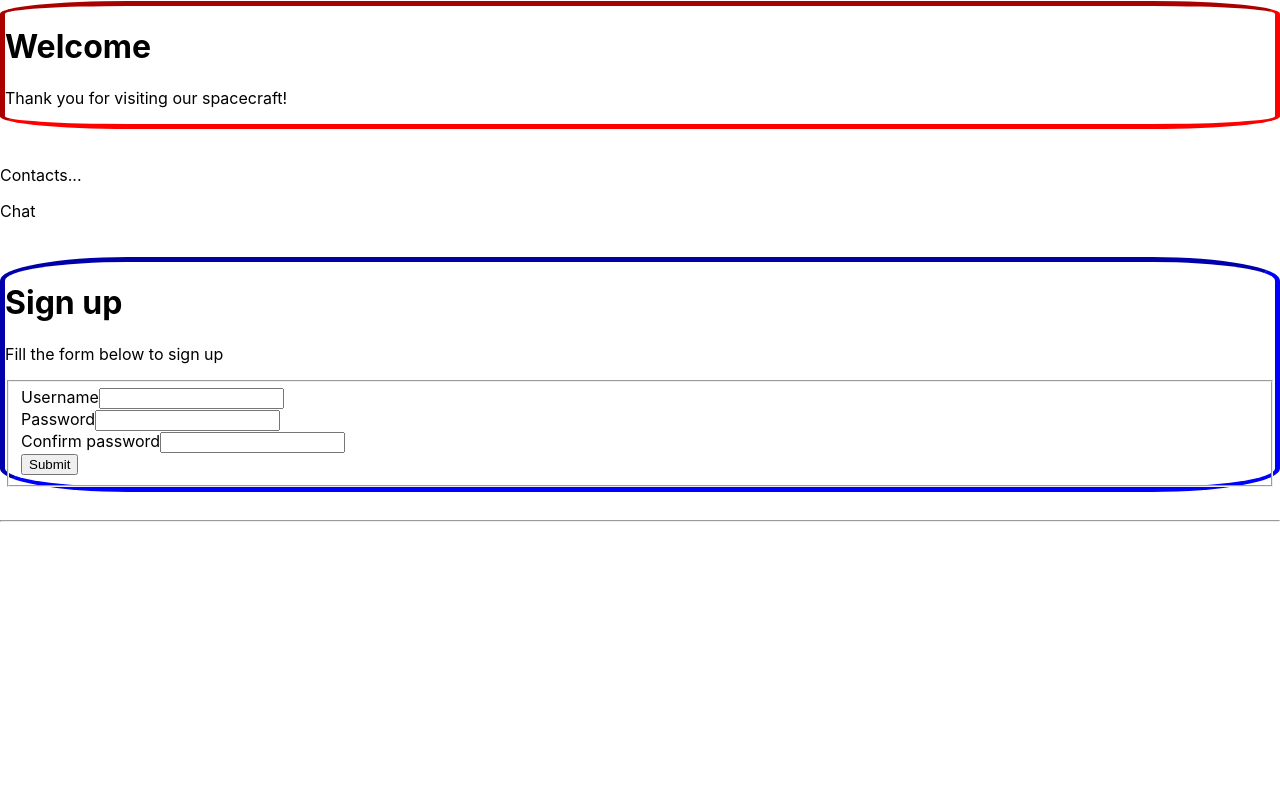
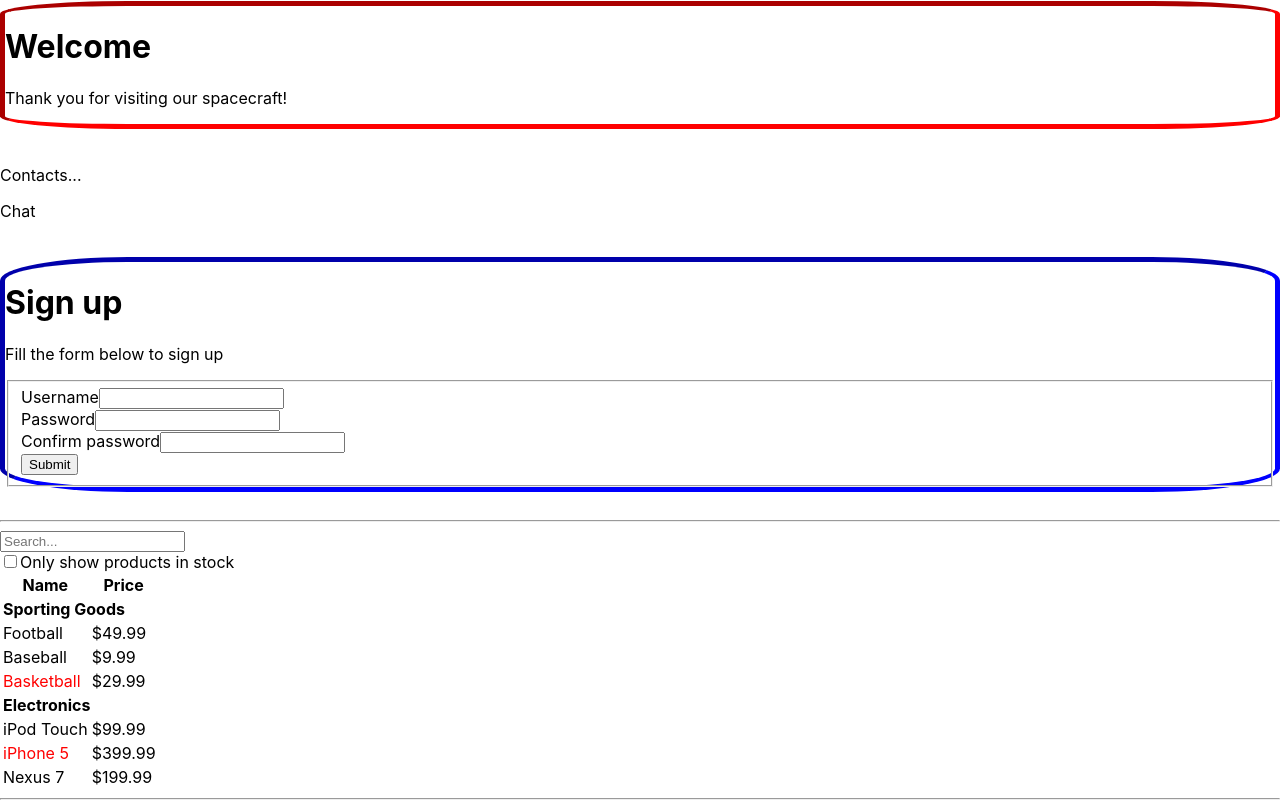
Before and after one commit to namik-hajiyev/ReactTutorial, a React (Create React App) app: page / in a window 1280 px wide. Shown: the part 3510-4318 px from the top of the page. Before the commit the page ends 4040 px from the top, so only its background shows below. Built offline with nearby package versions, Linux system fonts and the light colour scheme.

Commit message:
Thinking in React

```diff
--- a/public/index.html
+++ b/public/index.html
@@ -57,6 +57,8 @@
   <hr>
   <div id="dialog"></div>
   <hr>
+  <div id="products"></div>
+  <hr>
 
   <!--
       This HTML file is a template.
--- /dev/null
+++ b/src/components/Products/index.tsx
@@ -0,0 +1,181 @@
+import React, { ChangeEvent } from 'react';
+type Product = { id: number, category: string, price: string, stocked: boolean, name: string }
+type ProductsByCategory = { [category: string]: Product[] };
+
+
+const ProductsData: Product[] = [
+    { id: 1, category: "Sporting Goods", price: "$49.99", stocked: true, name: "Football" },
+    { id: 2, category: "Sporting Goods", price: "$9.99", stocked: true, name: "Baseball" },
+    { id: 3, category: "Sporting Goods", price: "$29.99", stocked: false, name: "Basketball" },
+    { id: 4, category: "Electronics", price: "$99.99", stocked: true, name: "iPod Touch" },
+    { id: 5, category: "Electronics", price: "$399.99", stocked: false, name: "iPhone 5" },
+    { id: 6, category: "Electronics", price: "$199.99", stocked: true, name: "Nexus 7" }
+];
+
+
+function groupProductsByCategory(products: Product[]) {
+    var productsByCategory: ProductsByCategory = {};
+    products.forEach(product => {
+        if (productsByCategory[product.category] == null) {
+            productsByCategory[product.category] = [];
+        }
+        productsByCategory[product.category].push(product);
+    }
+
+    );
+    return productsByCategory;
+}
+
+function createFilter(obj: Readonly<{ nameFilterText: string; showOnlyStocked: boolean; }>): (product: Product) => boolean {
+    if (obj.showOnlyStocked === false && !!obj.nameFilterText === false) {
+        return () => true;
+    }
+    else if (obj.showOnlyStocked) {
+        return (product) => product.stocked === true && product.name.includes(obj.nameFilterText);
+    }
+    else {
+        return (product) => product.name.includes(obj.nameFilterText);
+    }
+}
+
+class FilteredProducts extends React.Component<{ products: Product[] }, { nameFilterText: string, showOnlyStocked: boolean }> {
+    constructor(props: { products: Product[] }) {
+        super(props);
+        this.state = { nameFilterText: '', showOnlyStocked: false };
+        this.handleShowOnlyStockedChange = this.handleShowOnlyStockedChange.bind(this);
+        this.handleNameFilterChange = this.handleNameFilterChange.bind(this);
+
+    }
+
+    render() {
+        var filter = createFilter(this.state);
+        var productsByCategory = groupProductsByCategory(this.props.products.filter(filter))
+
+        return (
+            < div >
+                <ProductNameFilter onChange={this.handleNameFilterChange} />
+                <br />
+                <ProductStockFilter onChange={this.handleShowOnlyStockedChange} />
+                <ProductTable productsByCategory={productsByCategory} />
+            </div>
+        );
+    }
+
+
+    handleNameFilterChange(nameFilterText: string) {
+        this.setState({ nameFilterText });
+    }
+
+    handleShowOnlyStockedChange(showOnlyStocked: boolean) {
+        this.setState({ showOnlyStocked });
+    }
+
+
+}
+
+class ProductTable extends React.Component<{ productsByCategory: ProductsByCategory }> {
+    render() {
+        var productsByCategory = this.props.productsByCategory;
+        var categories = Object.keys(productsByCategory);
+        return (
+            <table>
+                <ProductTableHeader />
+                <tbody>
+                    {
+                        categories.map(category =>
+                            <React.Fragment key={category}>
+                                <CategoryRow key={category} category={category}>
+                                    <ProductRows products={productsByCategory[category]} />
+                                </CategoryRow>
+                            </React.Fragment>)
+                    }
+                </tbody>
+            </table>
+        );
+    }
+
+}
+
+class ProductTableHeader extends React.Component {
+    render() {
+        return (
+            <thead>
+                <tr><th>Name</th><th>Price</th></tr>
+            </thead>);
+    }
+
+}
+
+class CategoryRow extends React.Component<{ category: string, }>
+{
+    render() {
+        return (
+            <>
+                <tr><td style={{ fontWeight: 'bold' }} colSpan={2}>{this.props.category}</td></tr>
+                {this.props.children}
+            </>);
+
+    }
+
+}
+class ProductRows extends React.Component<{ products: Product[] }> {
+    render() {
+        var rows = this.props.products.map(product => <ProductRow key={product.id} product={product} />);
+        return rows;
+    }
+
+}
+
+class ProductRow extends React.Component<{ product: Product }> {
+    render() {
+        var product = this.props.product;
+        var style = product.stocked ? {} : { color: 'red' };
+        return <tr><td style={style}>{product.name}</td><td>{product.price}</td></tr>;
+    }
+}
+
+
+class ProductNameFilter extends React.Component<{ onChange: (nameFilterText: string) => void }> {
+    constructor(props: { onChange: (nameFilterText: string) => void }) {
+        super(props);
+        this.handleChange = this.handleChange.bind(this);
+    }
+    render() {
+        return (<input onChange={this.handleChange} type="text" placeholder="Search..." />)
+    }
+
+    handleChange(event: ChangeEvent<HTMLInputElement>) {
+        this.props.onChange(event.target.value);
+    }
+}
+
+class ProductStockFilter extends React.Component<{ onChange: (showOnlyStocked: boolean) => void }>  {
+    constructor(props: { onChange: (showOnlyStocked: boolean) => void }) {
+        super(props);
+        this.handleChange = this.handleChange.bind(this);
+    }
+    render() {
+        return (
+            <div>
+                <input type="checkbox" onChange={this.handleChange} />
+                <label>Only show products in stock</label>
+            </div>
+        )
+    }
+
+    handleChange(event: ChangeEvent<HTMLInputElement>) {
+        this.props.onChange(event.target.checked);
+    }
+
+
+
+}
+
+
+const Products: React.FC = () => {
+    return (<div>
+        <FilteredProducts products={ProductsData} />
+    </div>);
+};
+
+export default Products;
--- a/src/index.tsx
+++ b/src/index.tsx
@@ -17,6 +17,7 @@ import List from './components/List';
 import Forms from './components/Forms';
 import Temprature from './components/Temprature';
 import Dialog from './components/Dialog';
+import Products from './components/Products';
 
 //ReactDOM.render(<App />, document.getElementById('root'));
 ReactDOM.render(<HelloWorld />, document.getElementById('hello'));
@@ -33,6 +34,7 @@ ReactDOM.render(<List />, document.getElementById('list'));
 ReactDOM.render(<Forms />, document.getElementById('forms'));
 ReactDOM.render(<Temprature />, document.getElementById('temprature'));
 ReactDOM.render(<Dialog />, document.getElementById('dialog'));
+ReactDOM.render(<Products />, document.getElementById('products'));
 // If you want your app to work offline and load faster, you can change
 // unregister() to register() below. Note this comes with some pitfalls.
 // Learn more about service workers: https://bit.ly/CRA-PWA
```
